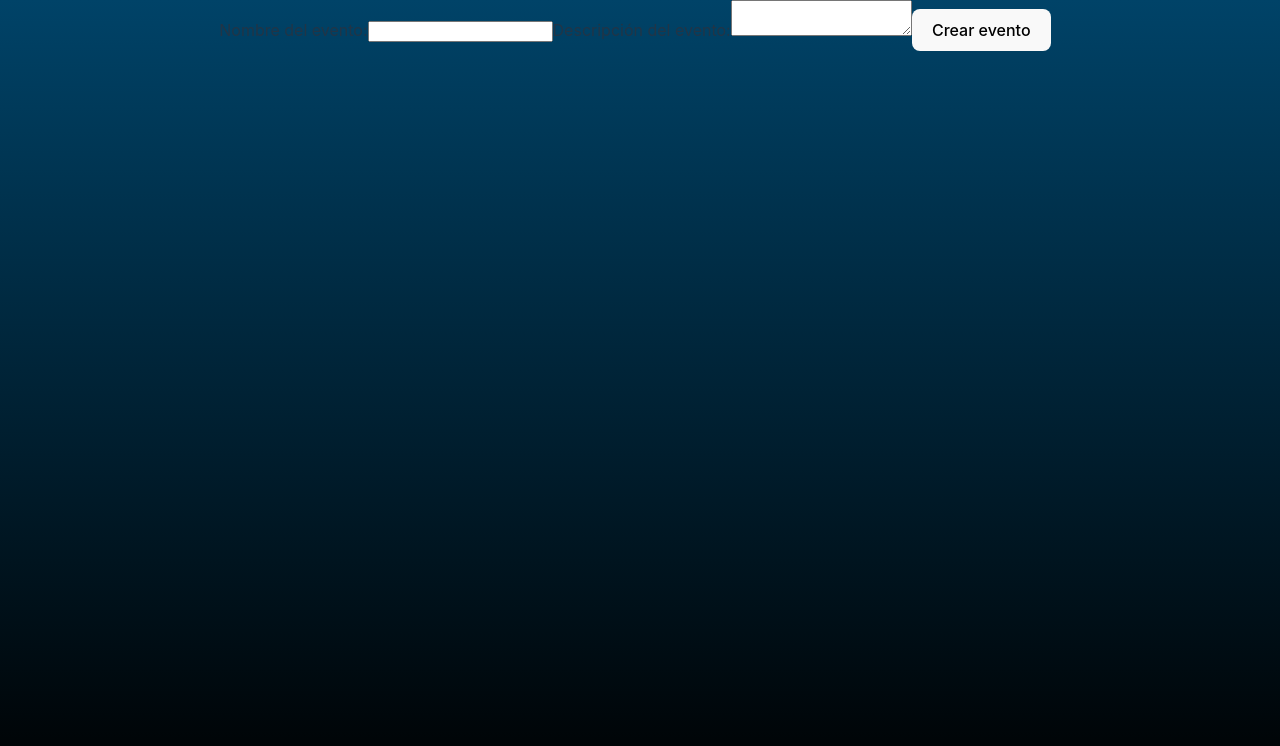
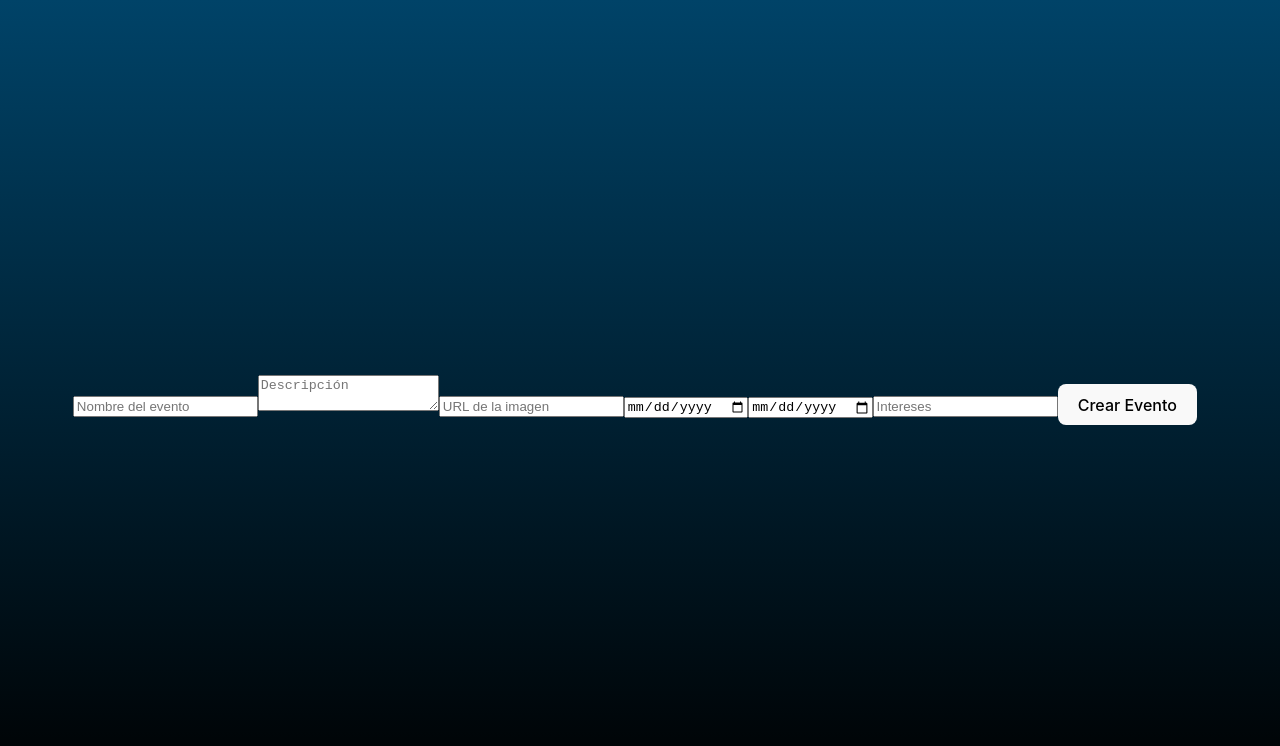
Before and after one commit to adrianMartinezTeba/Front-Desafio, a React (Vite) app: page /createEvent in a window 1280 px wide. Shown: the top 746 px of the page. Built offline with nearby package versions, Linux system fonts and the light colour scheme.

Commit message:
casi acabado el crear eventos

```diff
--- a/src/components/createEvent/createEvent.jsx
+++ b/src/components/createEvent/createEvent.jsx
@@ -1,31 +1,171 @@
-import React, { useContext, useState } from 'react';
-import { EventContext } from '../../context/EventContext/EventState';
+
+// import React, { useState, useContext } from "react";
+// import { EventContext } from "../../context/EventContext/EventState";
+// import { useNavigate } from 'react-router-dom'; // usar useNavigate en lugar de useHistory
+
+// const CreateEvent = () => {
+//   const { createEvent } = useContext(EventContext);
+//   const [formData, setFormData] = useState({
+//     name: "",
+//     description: "",
+//     startDate: "",
+//     endDate: "",
+//     tags: []
+//   });
+
+//   const navigate = useNavigate(); // usar useNavigate para navegación
+
+//   const handleChange = (e) => {
+//     setFormData({
+//       ...formData,
+//       [e.target.name]: e.target.value
+//     });
+//   };
+
+//   const handleSubmit = async (e) => {
+//     e.preventDefault();
+//     await createEvent(formData);
+//     navigate("/"); // navegar a la página principal después de la creación del evento
+//   };
+//   return (
+//     <div>
+//       <form onSubmit={handleSubmit}>
+//         <input
+//           type="text"
+//           name="name"
+//           value={formData.name}
+//           onChange={handleChange}
+//           placeholder="Nombre del evento"
+//         />
+//         <textarea
+//           name="description"
+//           value={formData.description}
+//           onChange={handleChange}
+//           placeholder="Descripción"
+//         />
+//         <input
+//           type="text"
+//           name="imageUrl"
+//           value={formData.imageUrl}
+//           onChange={handleChange}
+//           placeholder="URL de la imagen"
+//         />
+//         <input
+//           type="date"
+//           name="startDate"
+//           value={formData.startDate}
+//           onChange={handleChange}
+//           placeholder="Fecha de inicio"
+//         />
+//         <input
+//           type="date"
+//           name="endDate"
+//           value={formData.endDate}
+//           onChange={handleChange}
+//           placeholder="Fecha de finalización"
+//         />
+//         <input
+//           type="text"
+//           name="tags"
+//           value={formData.tags}
+//           onChange={handleChange}
+//           placeholder="Intereses"
+//         />
+//         <button type="submit">Crear Evento</button>
+//       </form>
+//     </div>
+//   );
+// };
+
+// export default CreateEvent;
+
+import React, { useState, useContext } from "react";
+import { EventContext } from "../../context/EventContext/EventState";
+import { useNavigate } from 'react-router-dom';
 
 const CreateEvent = () => {
-    const { createEvent } = useContext(EventContext);
-    const [name, setName] = useState('');
-    const [description, setDescription] = useState('');
+  const { createEvent, events } = useContext(EventContext);
+  const [formData, setFormData] = useState({
+    name: "",
+    description: "",
+    startDate: "",
+    endDate: "",
+    tags: ""
+  });
 
-    const handleSubmit = e => {
-        e.preventDefault();
-        createEvent({ name, description });
-        setName('');
-        setDescription('');
-    };
+  // Nuevo estado para el mensaje de confirmación
+  const [confirmationMessage, setConfirmationMessage] = useState("");
 
-    return (
-        <div className="container">
-            <form onSubmit={handleSubmit}>
-                <label htmlFor="name">Nombre del evento:</label>
-                <input type="text" id="name" value={name} onChange={e => setName(e.target.value)} required />
+  const navigate = useNavigate();
 
-                <label htmlFor="description">Descripción del evento:</label>
-                <textarea id="description" value={description} onChange={e => setDescription(e.target.value)} required />
+  const handleChange = (e) => {
+    setFormData({
+      ...formData,
+      [e.target.name]: e.target.value
+    });
+  };
 
-                <button type="submit">Crear evento</button>
-            </form>
-        </div>
-    );
+  const handleSubmit = async (e) => {
+    e.preventDefault();
+    await createEvent(formData);
+    // Establecer el mensaje de confirmación
+    setConfirmationMessage("¡Evento creado con éxito!");
+    setTimeout(() => {
+      setConfirmationMessage(""); // borrar el mensaje después de 3 segundos
+      navigate("/"); // navegar a la página principal después de la creación del evento
+    }, 3000);
+  };
+
+  return (
+    <div>
+      <form onSubmit={handleSubmit}>
+        <input
+          type="text"
+          name="name"
+          value={formData.name}
+          onChange={handleChange}
+          placeholder="Nombre del evento"
+        />
+        <textarea
+          name="description"
+          value={formData.description}
+          onChange={handleChange}
+          placeholder="Descripción"
+        />
+        <input
+          type="text"
+          name="imageUrl"
+          value={formData.imageUrl}
+          onChange={handleChange}
+          placeholder="URL de la imagen"
+        />
+        <input
+          type="date"
+          name="startDate"
+          value={formData.startDate}
+          onChange={handleChange}
+          placeholder="Fecha de inicio"
+        />
+        <input
+          type="date"
+          name="endDate"
+          value={formData.endDate}
+          onChange={handleChange}
+          placeholder="Fecha de finalización"
+        />
+        <input
+          type="text"
+          name="tags"
+          value={formData.tags}
+          onChange={handleChange}
+          placeholder="Intereses"
+        />
+        <button type="submit">Crear Evento</button>
+      </form>
+      {/* Mostrar el mensaje de confirmación si existe */}
+      {confirmationMessage && <p>{confirmationMessage}</p>}
+    </div>
+  );
 };
 
 export default CreateEvent;
--- a/src/context/EventContext/EventReducer.js
+++ b/src/context/EventContext/EventReducer.js
@@ -31,7 +31,7 @@ const events = (state, action) => {
     case "CREATE_EVENT":
       return {
         ...state,
-        events: [...state.events, action.payload],
+        event: action.payload,
       };
     default:
       return state;
--- a/src/context/EventContext/EventState.jsx
+++ b/src/context/EventContext/EventState.jsx
@@ -103,6 +103,7 @@ export const EventProvider = ({ children }) => {
             type: "CREATE_EVENT",
             payload: res.data,
         });
+        console.log(res);
     } catch (error) {
         console.error(error);
     }
```
